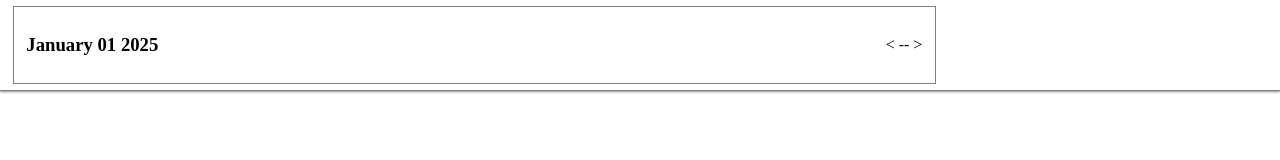
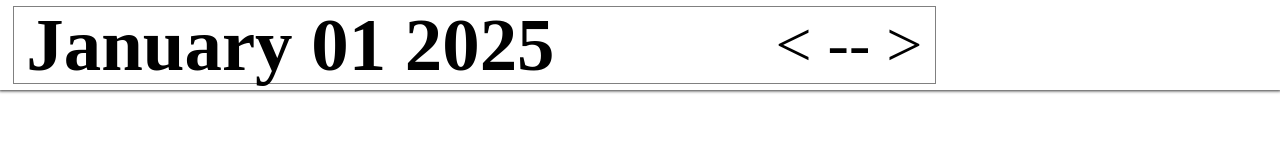
Before and after one commit to sonofanna/test, a plain HTML site: page index.html in a window 1280 px wide. Drawn offline with Linux system fonts and the light colour scheme.

Commit message:
Update styles.css

```diff
--- a/styles.css
+++ b/styles.css
@@ -30,5 +30,5 @@
 	align-items:center;
 	justify-content: space-between;
 
-	font-size:100%;
+	font-size:5vw;
 }
```
